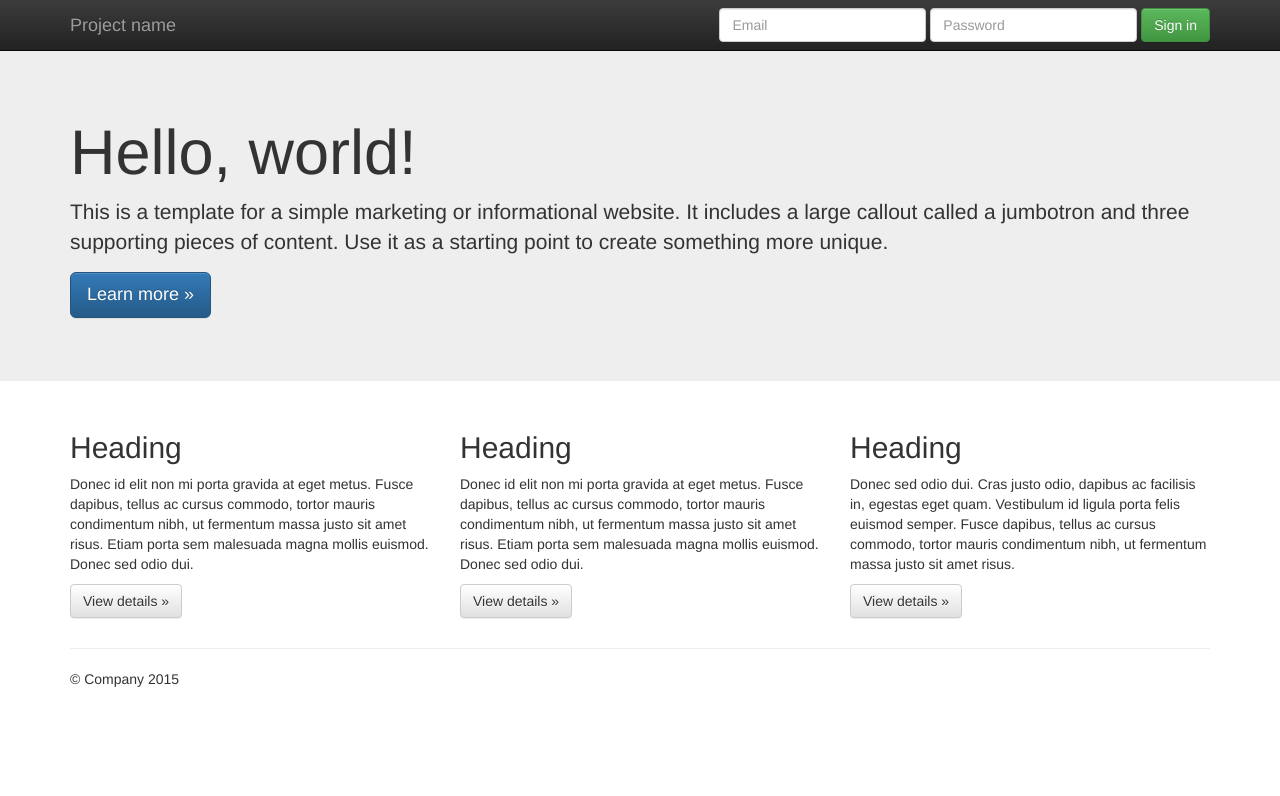
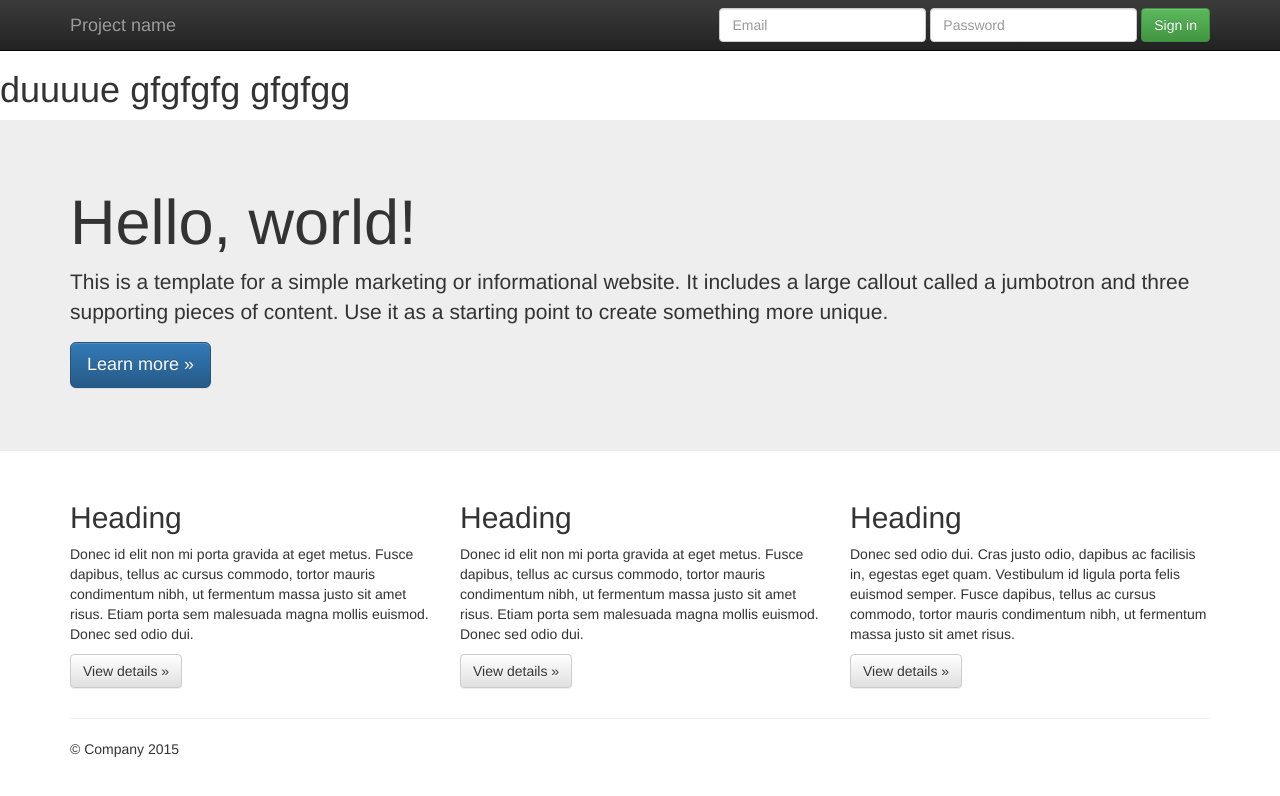
Before and after one commit to Oumaimafizazi/Website, a plain HTML site: page index.html in a window 1280 px wide. Drawn offline with nearby package versions, Linux system fonts and the light colour scheme.

Commit message:
Update index.html

```diff
--- a/index.html
+++ b/index.html
@@ -24,6 +24,7 @@
         <script src="js/vendor/modernizr-2.8.3-respond-1.4.2.min.js"></script>
     </head>
     <body>
+        <h1>duuuue gfgfgfg gfgfgg</h1>
         <!--[if lt IE 8]>
             <p class="browserupgrade">You are using an <strong>outdated</strong> browser. Please <a href="http://browsehappy.com/">upgrade your browser</a> to improve your experience.</p>
         <![endif]-->
```
